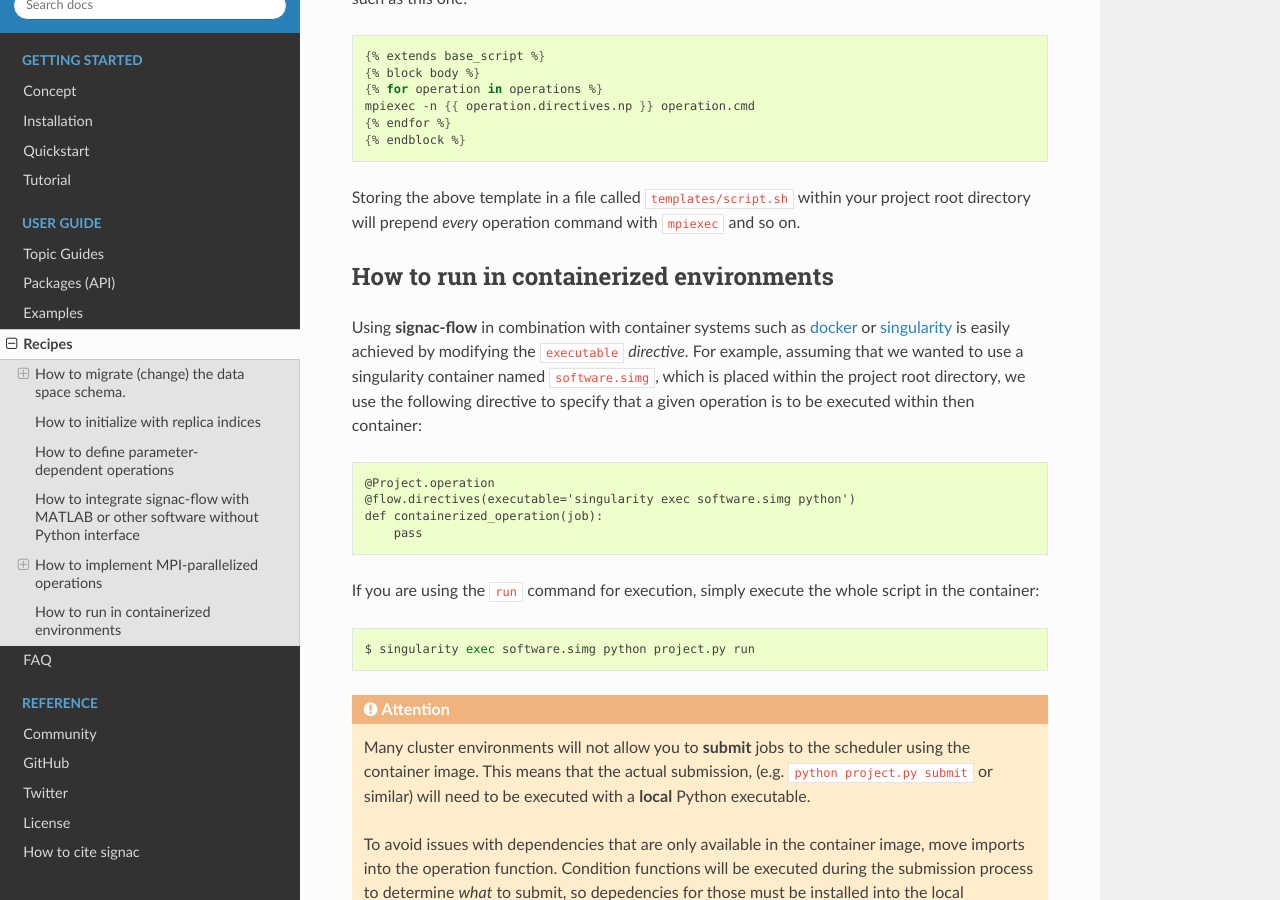
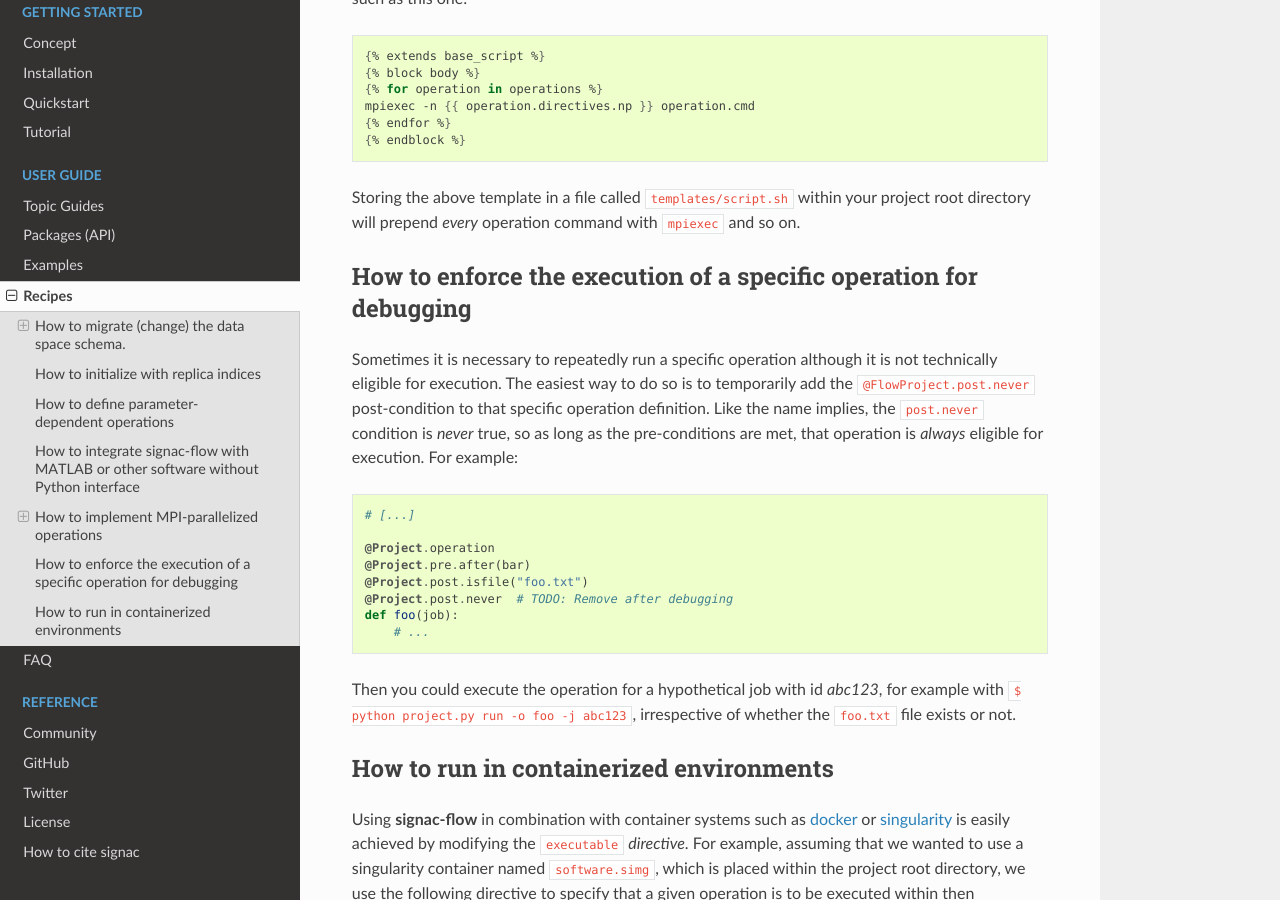
Before and after one commit to glotzerlab/signac-docs, a Sphinx documentation site: the page built from docs/source/recipes.rst, in a window 1280 px wide and 900 px high, scrolled down 5288 px. Built offline with Sphinx 7.4.7 and the Read the Docs theme 2.0.0, drawn with Linux system fonts in a browser that asks for light colours.

Commit message:
Add recipe for the use of the post.never condition. (#61)
The recipe shows how to use the post.never condition to
enforce eligibility of a specific operation for debugging purposes.

```diff
--- a/docs/source/recipes.rst
+++ b/docs/source/recipes.rst
@@ -273,6 +273,26 @@ Finally, instead of modifying the operation implementation, you could use a cust
 
 Storing the above template in a file called ``templates/script.sh`` within your project root directory will prepend *every* operation command with ``mpiexec`` and so on.
 
+How to enforce the execution of a specific operation for debugging
+==================================================================
+
+Sometimes it is necessary to repeatedly run a specific operation although it is not technically eligible for execution.
+The easiest way to do so is to temporarily add the ``@FlowProject.post.never`` post-condition to that specific operation definition.
+Like the name implies, the ``post.never`` condition is *never* true, so as long as the pre-conditions are met, that operation is *always* eligible for execution.
+For example:
+
+.. code-block:: python
+
+    # [...]
+
+    @Project.operation
+    @Project.pre.after(bar)
+    @Project.post.isfile("foo.txt")
+    @Project.post.never  # TODO: Remove after debugging
+    def foo(job):
+        # ...
+
+Then you could execute the operation for a hypothetical job with id *abc123*, for example with ``$ python project.py run -o foo -j abc123``, irrespective of whether the ``foo.txt`` file exists or not.
 
 How to run in containerized environments
 ========================================
```
